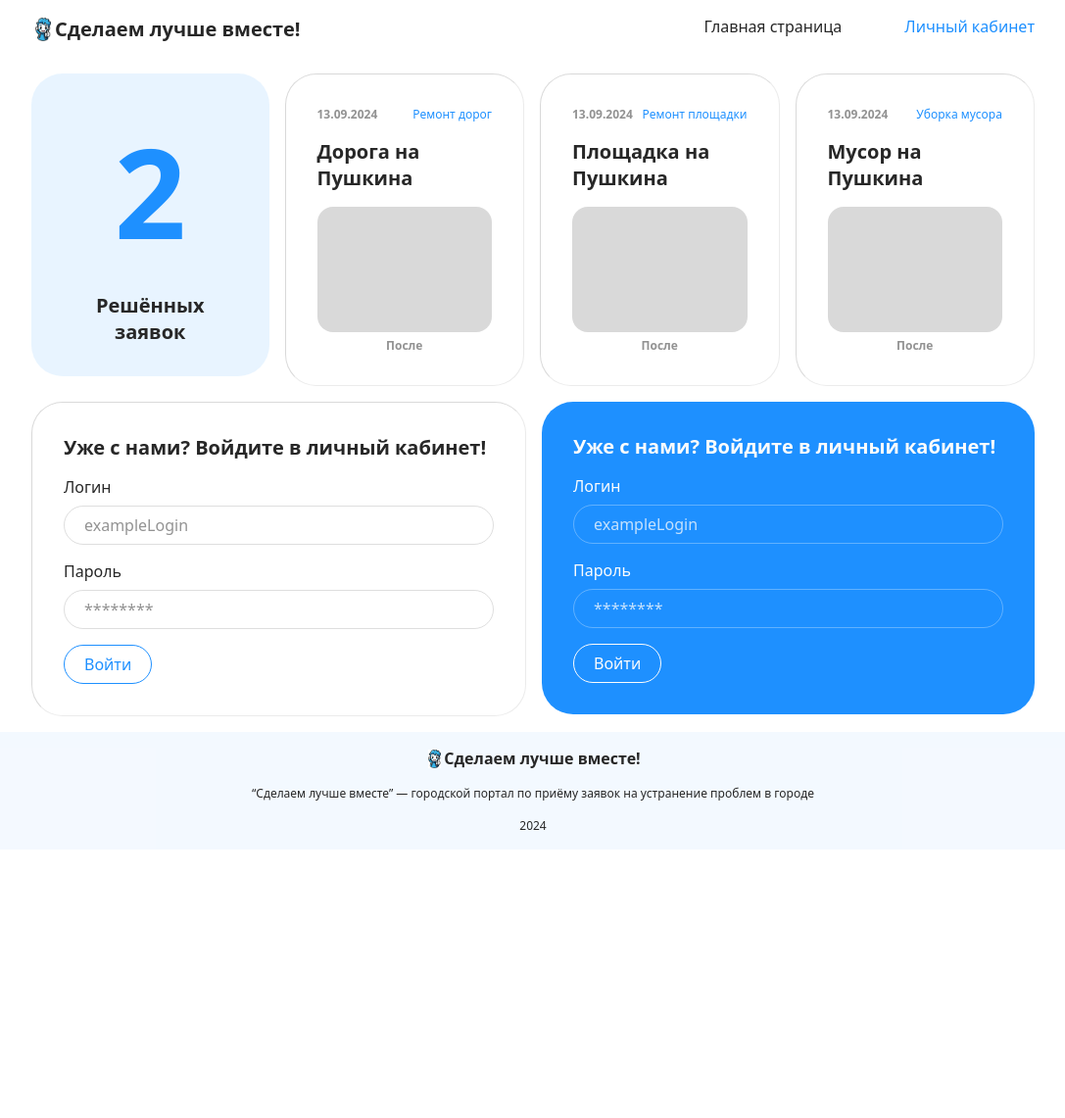
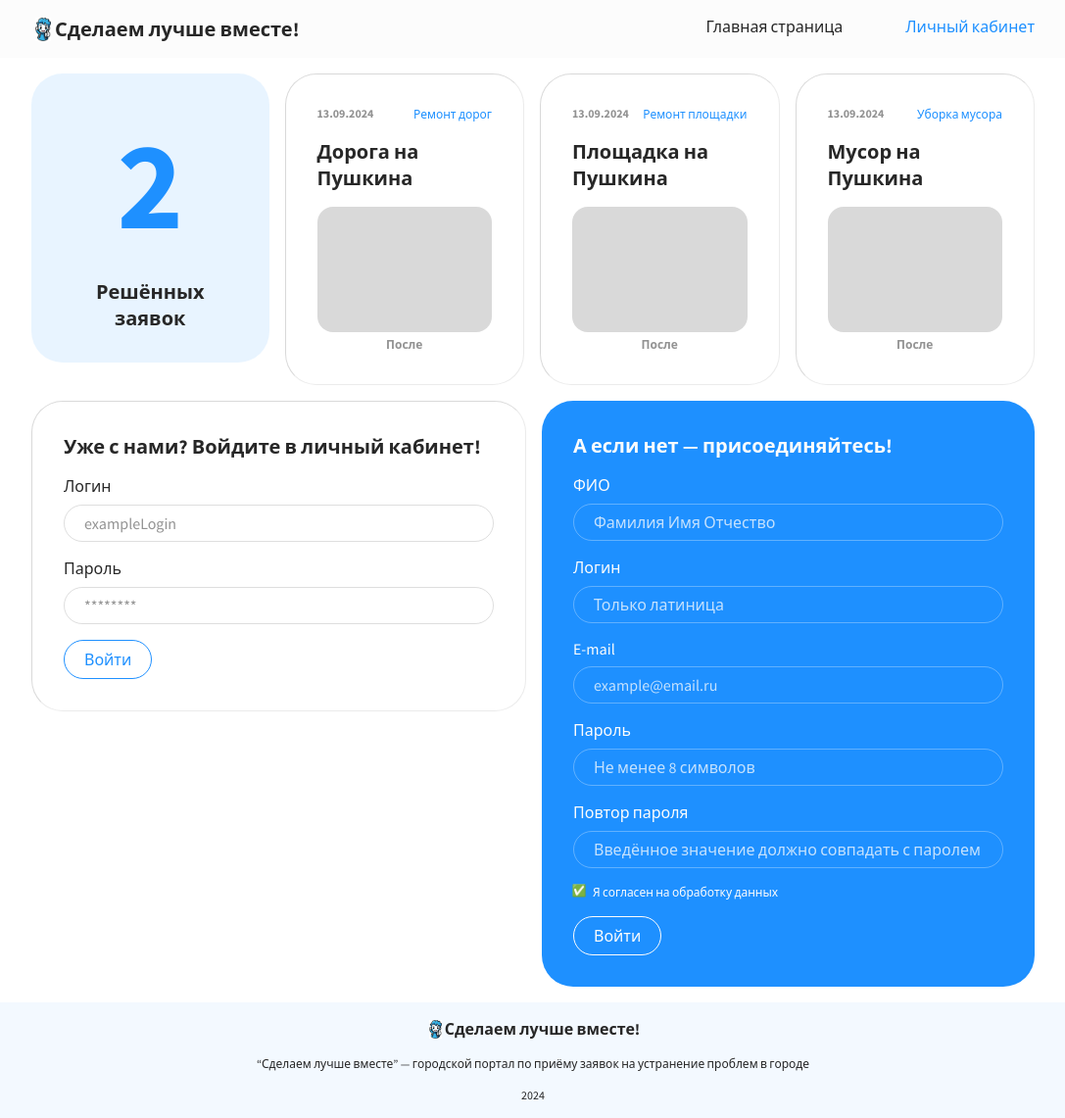
Before and after one commit to sohee-commits/make-better-together, a PHP site: page / in a window 1280 px wide. Shown: the whole page at 98% size, without its empty margins (96-1183 px from the left). Before the commit the page ends 847 px from the top, so only its background shows below. Run offline with PHP 8.4, Linux system fonts and the light colour scheme.

Commit message:
font, footer, register

```diff
--- a/css/main.css
+++ b/css/main.css
@@ -1,11 +1,28 @@
+@font-face {
+	font-family: 'Source Sans Pro';
+	src: url('fonts/SourceSansPro-Regular.ttf') format('truetype');
+	font-weight: normal;
+	font-style: normal;
+}
+
+@font-face {
+	font-family: 'Source Sans Pro';
+	src: url('fonts/SourceSansPro-Bold.ttf') format('truetype');
+	font-weight: bold;
+	font-style: normal;
+}
+
 * {
 	box-sizing: border-box;
-	font-family: system-ui, -apple-system, BlinkMacSystemFont, 'Segoe UI', Roboto,
-		Oxygen, Ubuntu, Cantarell, 'Open Sans', 'Helvetica Neue', sans-serif;
+	font-family: 'Source Sans Pro', system-ui, -apple-system, sans-serif;
 	color: #272727;
 	text-decoration: none;
 	margin: 0;
 	padding: 0;
+}
+
+body {
+	position: relative;
 }
 
 /* * классы */
@@ -108,12 +125,13 @@ form input {
 	padding: 0.5rem 1.25rem;
 	border-radius: 4rem;
 	background: none;
+	transition: border-color 0.3s;
 }
 
 /* форма outlined */
 
 form.container-outlined input {
-	font-size: 1em;
+	font-size: 1rem;
 	border: 1px solid rgba(39, 39, 39, 0.15);
 }
 
@@ -144,6 +162,34 @@ form.container-colored input::placeholder {
 form.container-colored input:focus-visible {
 	outline: none;
 	border-color: rgba(252, 252, 252, 0.75);
+}
+
+.group:has(input[type='checkbox']) {
+	flex-direction: row;
+	gap: 0.5rem;
+	font-size: 0.75rem;
+}
+
+input[type='checkbox'] {
+	padding: 0;
+	border: none;
+	border-radius: 0;
+	appearance: none;
+	width: 0.75rem;
+	height: 0.75rem;
+}
+
+input[type='checkbox']::before {
+	content: '✅';
+	display: block;
+	width: 100%;
+	height: 100%;
+
+	display: flex;
+	align-items: center;
+	justify-content: center;
+
+	font-size: 0.75rem;
 }
 
 /* общие */
@@ -182,6 +228,14 @@ h3 {
 }
 
 /* header */
+
+body > header {
+	position: sticky;
+	top: 0;
+	z-index: 2;
+
+	background: #fcfcfc;
+}
 
 header {
 	display: flex;
@@ -250,6 +304,7 @@ footer {
 	gap: 1rem;
 
 	background: rgba(30, 144, 255, 0.05);
+	border-radius: 2rem 2rem 0 0;
 }
 
 footer .logo img {
@@ -303,9 +358,11 @@ footer p {
 
 	/* header-mobile */
 	header#header-mobile {
+		padding: 1rem;
+	}
+
+	header#header-mobile nav {
 		position: relative;
-
-		padding: 1rem;
 	}
 
 	header#header-mobile button#open-nav {
@@ -317,10 +374,10 @@ footer p {
 
 	header#header-mobile ul {
 		position: absolute;
-		left: 0;
+		right: 0;
 		top: 100%;
 
-		width: 100%;
+		width: 100vw;
 		padding: 1rem;
 
 		display: flex;
--- a/index.html
+++ b/index.html
@@ -116,7 +116,7 @@
 				<form
 					class="container-outlined"
 					id="form-login"
-					action="login.php"
+					action="auth.php"
 					method="post"
 				>
 					<h3>Уже с нами? Войдите в личный кабинет!</h3>
@@ -127,6 +127,7 @@
 							name="login"
 							id="login"
 							placeholder="exampleLogin"
+							required
 						/>
 					</div>
 					<div class="group">
@@ -136,6 +137,8 @@
 							name="password"
 							id="password"
 							placeholder="********"
+							autocomplete="current-password"
+							required
 						/>
 					</div>
 					<button class="button-colored" type="submit">Войти</button>
@@ -143,28 +146,73 @@
 				<!-- регистрация -->
 				<form
 					class="container-colored"
-					id="form-login"
-					action="login.php"
+					id="form-register"
+					action="auth.php"
 					method="post"
 				>
-					<h3>Уже с нами? Войдите в личный кабинет!</h3>
+					<h3>А если нет — присоединяйтесь!</h3>
 					<div class="group">
-						<label for="login">Логин</label>
+						<label for="name_full">ФИО</label>
 						<input
 							type="text"
-							name="login"
-							id="login"
-							placeholder="exampleLogin"
+							name="name_full"
+							id="name_full"
+							placeholder="Фамилия Имя Отчество"
+							required
 						/>
 					</div>
 					<div class="group">
-						<label for="password">Пароль</label>
+						<label for="login_new">Логин</label>
+						<input
+							type="text"
+							name="login_new"
+							id="login_new"
+							placeholder="Только латиница"
+							required
+						/>
+					</div>
+					<div class="group">
+						<label for="email">E-mail</label>
+						<input
+							type="text"
+							name="email"
+							id="email"
+							placeholder="example@email.ru"
+							autocomplete="email"
+							required
+						/>
+					</div>
+					<div class="group">
+						<label for="password_new">Пароль</label>
 						<input
 							type="password"
-							name="password"
-							id="password"
-							placeholder="********"
+							name="password_new"
+							id="password_new"
+							placeholder="Не менее 8 символов"
+							required
 						/>
+					</div>
+					<div class="group">
+						<label for="password_repeat">Повтор пароля</label>
+						<input
+							type="password"
+							name="password_repeat"
+							id="password_repeat"
+							placeholder="Введённое значение должно совпадать с паролем"
+							autocomplete="new-password"
+							required
+						/>
+					</div>
+					<div class="group">
+						<input
+							type="checkbox"
+							name="agreement"
+							id="agreement"
+							checked
+							disabled
+							required
+						/>
+						<label for="agreement">Я согласен на обработку данных</label>
 					</div>
 					<button class="button-inverted" type="submit">Войти</button>
 				</form>
```
Also changed, not shown: assets/fonts/OFL.txt (added, +92 -0 lines), assets/fonts/SourceSansPro-Black.ttf (added), assets/fonts/SourceSansPro-BlackItalic.ttf (added), assets/fonts/SourceSansPro-Bold.ttf (added), assets/fonts/SourceSansPro-BoldItalic.ttf (added), assets/fonts/SourceSansPro-ExtraLight.ttf (added), assets/fonts/SourceSansPro-ExtraLightItalic.ttf (added), assets/fonts/SourceSansPro-Italic.ttf (added), assets/fonts/SourceSansPro-Light.ttf (added), assets/fonts/SourceSansPro-LightItalic.ttf (added), assets/fonts/SourceSansPro-Regular.ttf (added), assets/fonts/SourceSansPro-Semibold.ttf (added), assets/fonts/SourceSansPro-SemiboldItalic.ttf (added), 1 other file.
